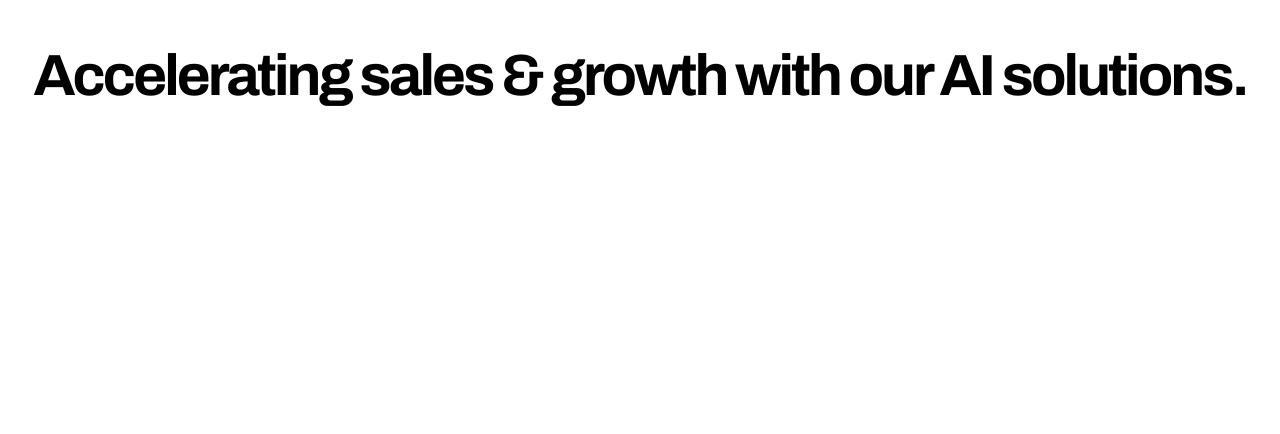
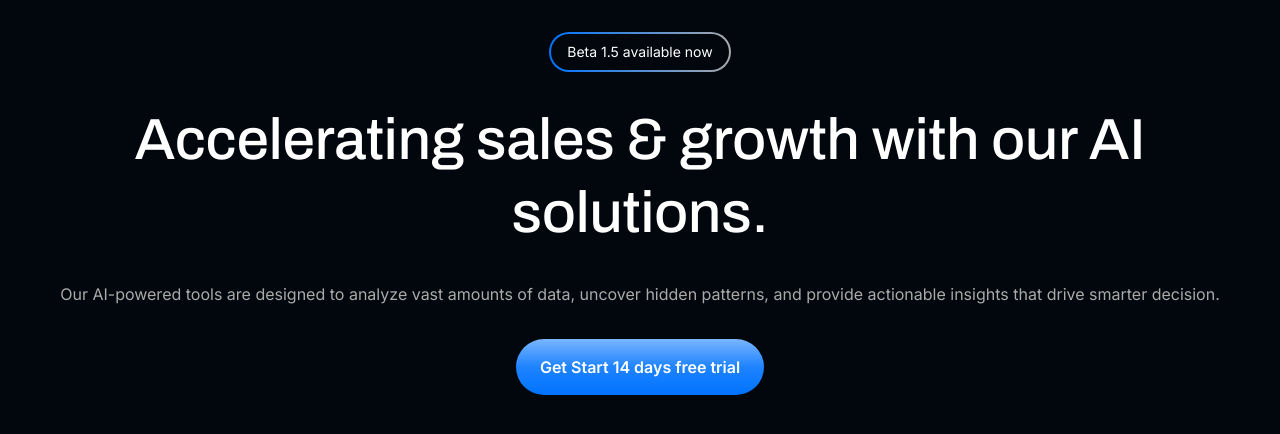
Before and after one commit to karanyadavv/ai-saas-landing-page, a React (Vite) app: page / in a window 1280 px wide. Shown: the top 434 px of the page. Built offline with nearby package versions, Linux system fonts and the light colour scheme.

Commit message:
Intro section

```diff
--- a/index.html
+++ b/index.html
@@ -2,7 +2,7 @@
 <html lang="en">
   <head>
     <meta charset="UTF-8" />
-    <link rel="icon" type="image/svg+xml" href="/vite.svg" />
+    <link rel="icon" type="image/svg+xml" href="/favicon.ico" />
     <meta name="viewport" content="width=device-width, initial-scale=1.0" />
     <title>AI SaaS and Web3 Framer Website Template</title>
   </head>
--- a/package.json
+++ b/package.json
@@ -4,7 +4,7 @@
   "version": "0.0.0",
   "type": "module",
   "scripts": {
-    "dev": "vite",
+    "dev": "vite --host",
     "build": "vite build",
     "lint": "eslint .",
     "preview": "vite preview"
--- a/src/App.jsx
+++ b/src/App.jsx
@@ -1,9 +1,10 @@
 import "./App.css";
+import IntroSection from "./components/IntroSection";
 
 function App() {
   return (
-    <div className="text-[58px] font-bold font-archivo tracking-tighter text-wrap">
-      Accelerating sales & growth with our AI solutions.
+    <div className="">
+      <IntroSection />
     </div>
   );
 }
--- /dev/null
+++ b/src/components/IntroSection.jsx
@@ -0,0 +1,22 @@
+import React from "react";
+
+const IntroSection = () => {
+  return (
+    <div className="flex flex-col items-center space-y-8">
+      <button className="btn-outline">
+        <p className="btn-outline-text">Beta 1.5 available now</p>
+      </button>
+      <p className="text-[40px] md:text-[58px] text-white font-medium font-archivo leading-tight md:tracking-normal tracking-tight text-wrap">
+        Accelerating sales & growth with our AI solutions.
+      </p>
+      <p className="font-inter text-[#aaaaaa] font-[28px] text-wrap mt-4 leading-relaxed">
+        Our AI-powered tools are designed to analyze vast amounts of data,
+        uncover hidden patterns, and provide actionable insights that drive
+        smarter decision.
+      </p>
+      <button className="btn-primary mt-6">Get Start 14 days free trial</button>
+    </div>
+  );
+};
+
+export default IntroSection;
--- /dev/null
+++ b/src/components/NavBar.jsx
@@ -0,0 +1,13 @@
+import React from "react";
+
+const NavBar = () => {
+  return (
+    <div>
+      <div></div>
+      <div></div>
+      <div></div>
+    </div>
+  );
+};
+
+export default NavBar;
--- a/src/index.css
+++ b/src/index.css
@@ -8,4 +8,17 @@
 body {
   margin: 0;
   padding: 0;
+  background-color: #02070D;
 }
+
+@layer components {
+  .btn-primary {
+    @apply font-inter py-4 px-6 bg-gradient-to-b from-[#79b6ff] via-[#1e83ff] to-[#0073ff] text-white font-semibold rounded-full hover:bg-gradient-to-t hover:from-[#0073ff] hover:to-[#79b6ff]  transition-all duration-300 ease-in-out;
+  }
+  .btn-outline {
+    @apply font-inter text-sm p-0.5 rounded-full text-white bg-gradient-to-r from-[#0173fe] via-[#528dd5] to-[#a8a9aa];
+  }
+  .btn-outline-text{
+    @apply font-inter text-sm py-2 rounded-full px-4 h-full w-full items-center justify-center bg-[#02070D] hover:bg-[#0073FF] transition-all duration-300 ease-out;
+  }
+}
```
Also changed, not shown: public/logo.png (added), 1 other file (tests, documents, lock files or other folders).
